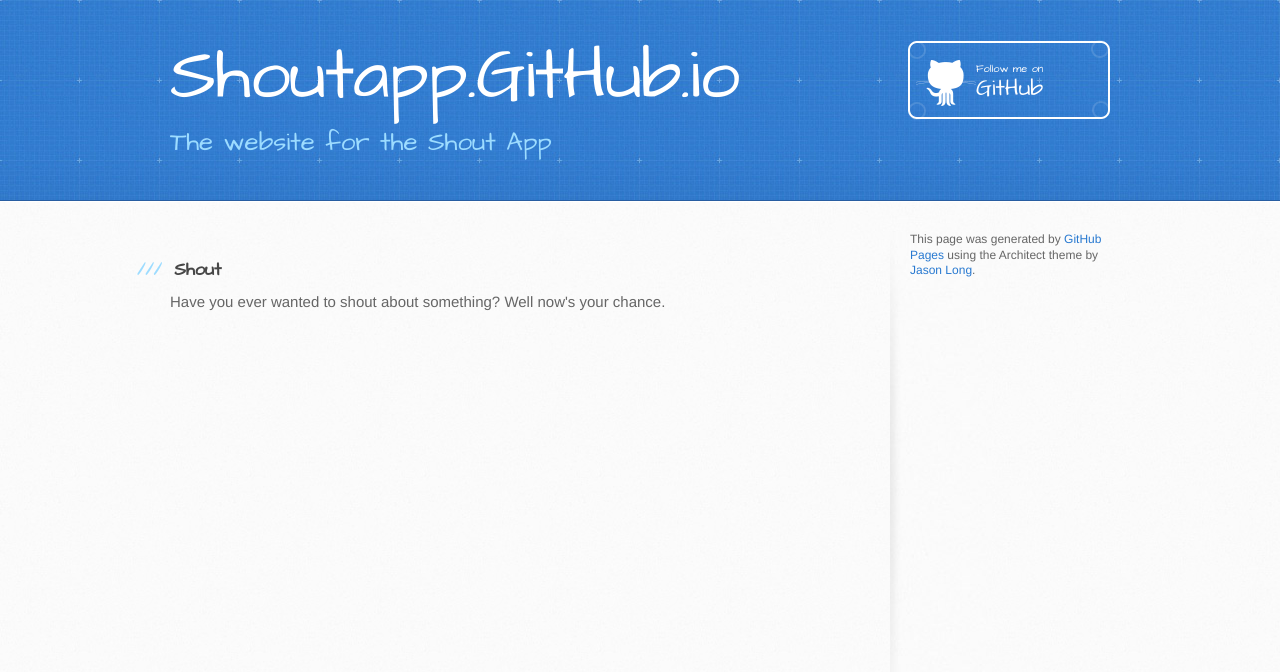
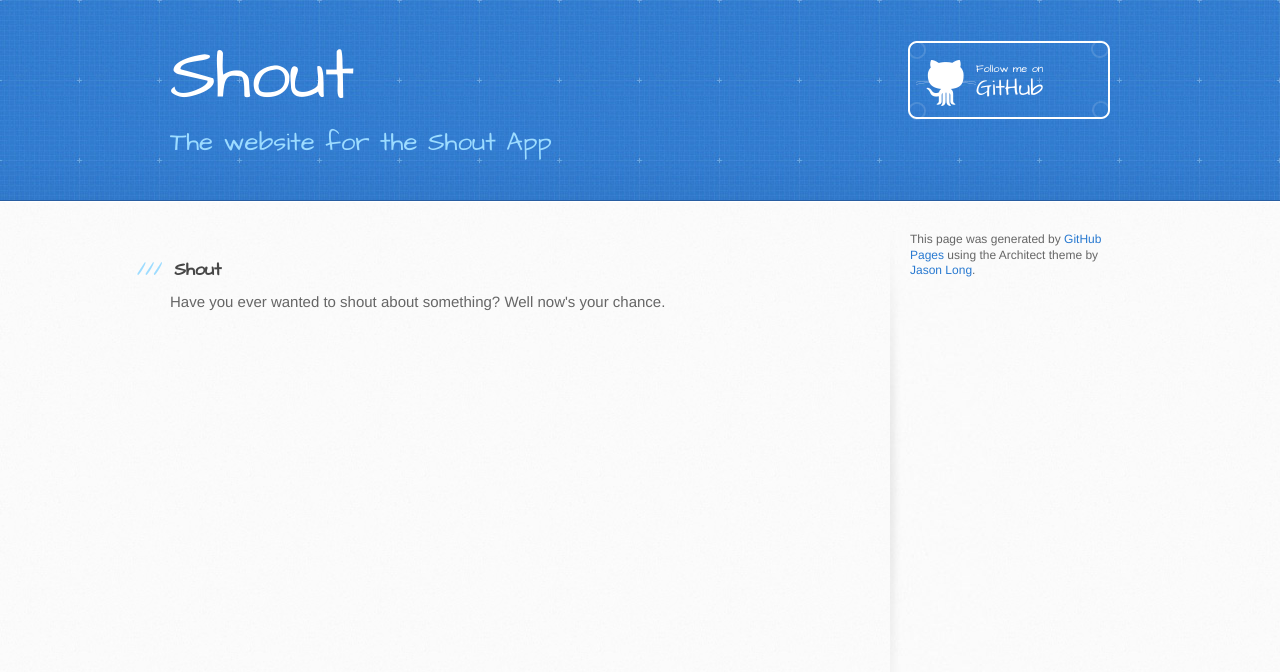
Before and after one commit to shoutapp/shoutapp.github.io, a plain HTML site: page index.html in a window 1280 px wide. Drawn offline with Linux system fonts and the light colour scheme.

Commit message:
Update index.html

```diff
--- a/index.html
+++ b/index.html
@@ -19,7 +19,7 @@
   <body>
     <header>
       <div class="inner">
-        <h1>Shoutapp.GitHub.io</h1>
+        <h1>Shout</h1>
         <h2>The website for the Shout App</h2>
         <a href="https://github.com/shoutapp" class="button"><small>Follow me on</small> GitHub</a>
       </div>
```
